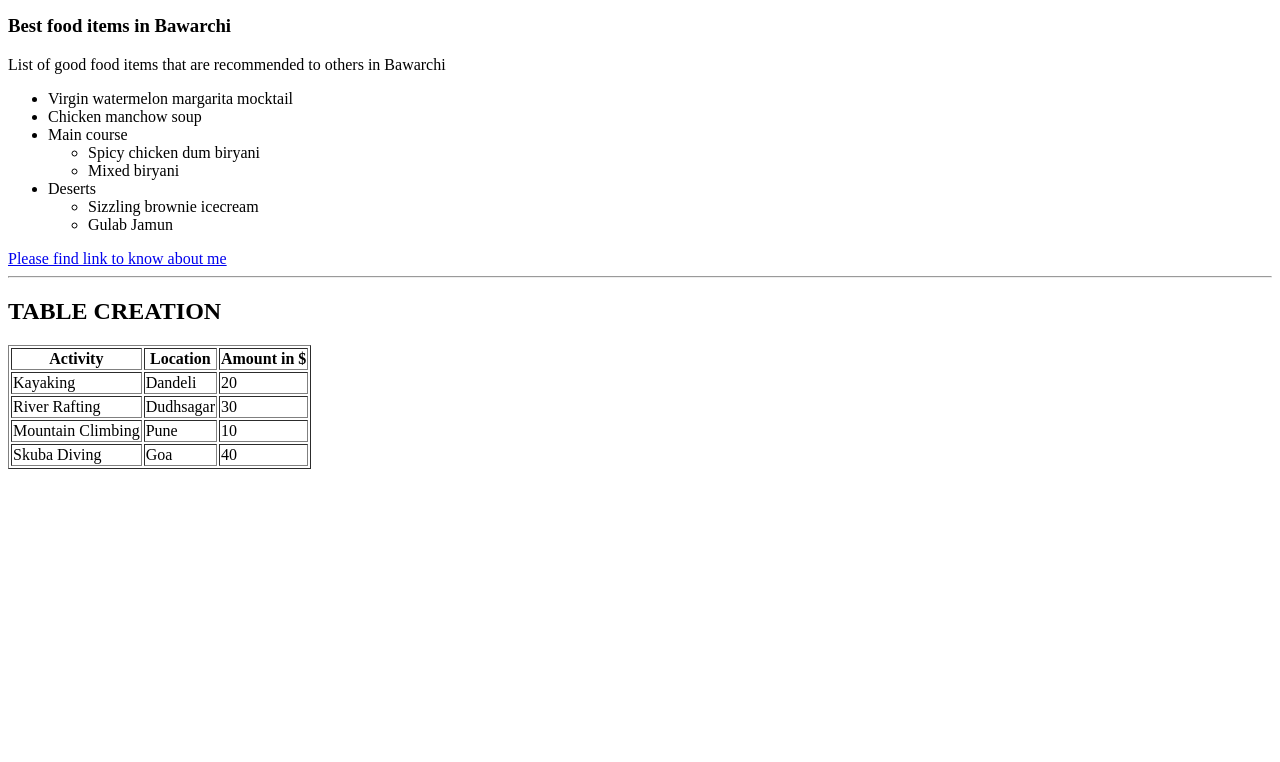
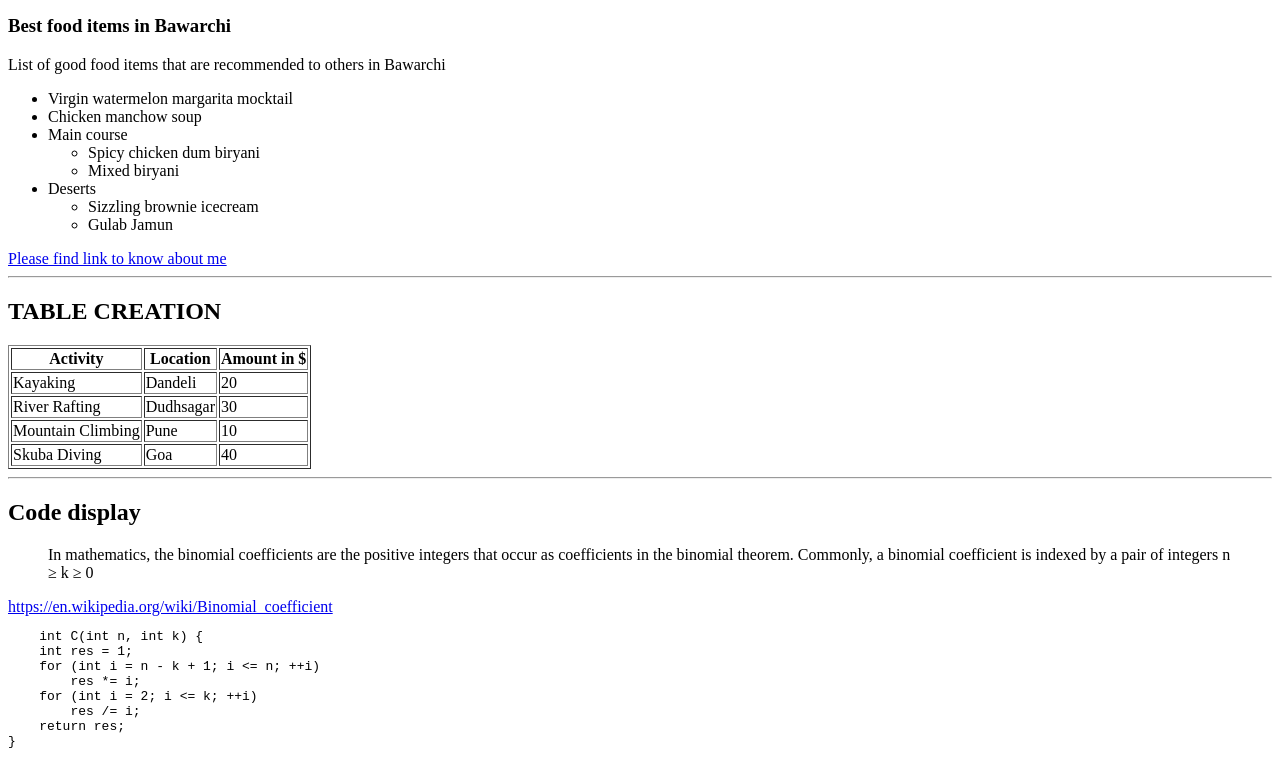
Before and after one commit to 44-563-Web-Apps-S22/webapps-s22-assignment-3-Padmavathi1312, a plain HTML site: page index.html in a window 1280 px wide. Shown: the part 390-1152 px from the top of the page. Before the commit the page ends 867 px from the top, so only its background shows below. Drawn offline with Linux system fonts and the light colour scheme.

Commit message:
added code

```diff
--- a/index.html
+++ b/index.html
@@ -74,6 +74,23 @@
         <td> 40 </td>
     </tr>
 </table>
+
+<hr>
+<h2>Code display</h2>
+
+<blockquote cite=“https://en.wikipedia.org/wiki/Binomial_coefficient”> In mathematics, the binomial coefficients are the positive integers that occur as coefficients in the binomial theorem. Commonly, a binomial coefficient is indexed by a pair of integers n ≥ k ≥ 0 </blockquote >
+<a href="https://en.wikipedia.org/wiki/Binomial_coefficient">https://en.wikipedia.org/wiki/Binomial_coefficient</a>
+
+<pre>
+    int C(int n, int k) {
+    int res = 1;
+    for (int i = n - k + 1; i <= n; ++i)
+        res *= i;
+    for (int i = 2; i <= k; ++i)
+        res /= i;
+    return res;
+}
+</pre>
 </body>
 
 </html>
```
